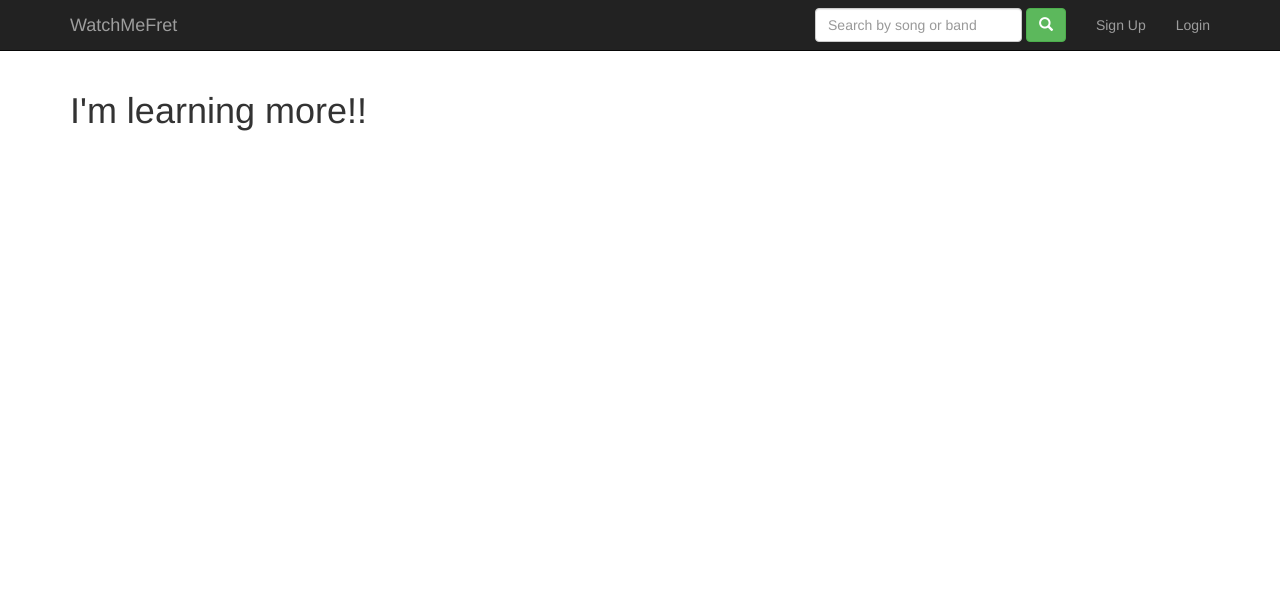
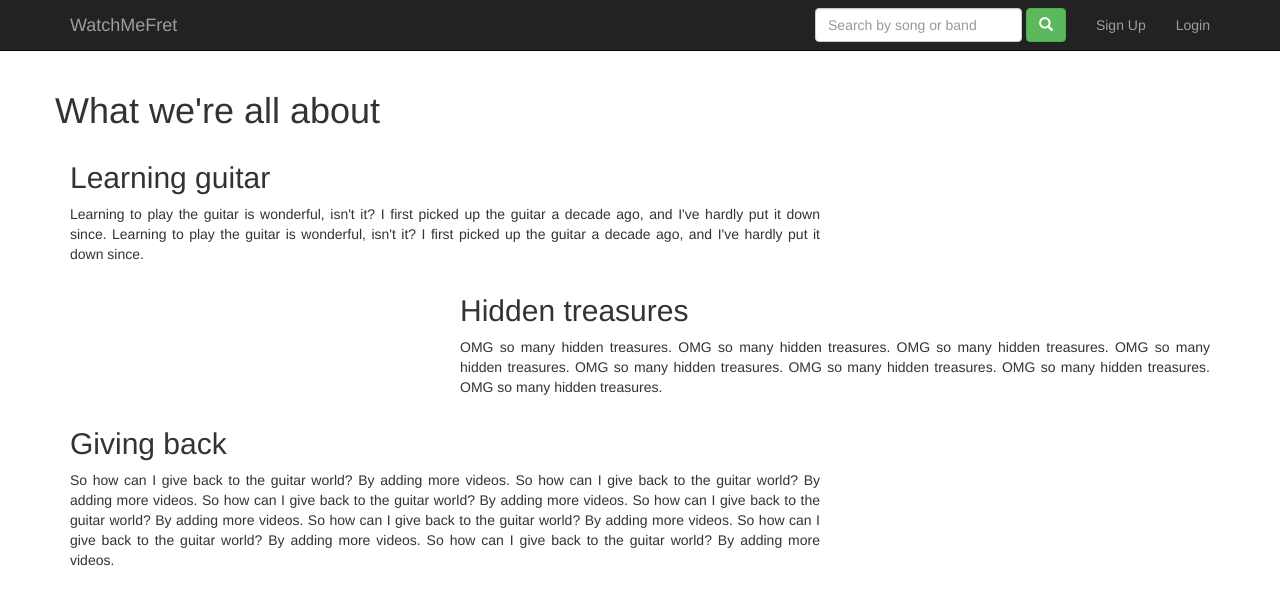
Before and after one commit to bharbron/fretaggregator, a Flask app: page /learnmore in a window 1280 px wide. Shown: the top 605 px of the page. Run offline with Flask 2, Linux system fonts and the light colour scheme; some libraries are stand-ins or nearby versions.

Commit message:
Added placeholder for the Learn More page, and added background image to jumbotron

```diff
--- a/fretaggregator/static/css/main.css
+++ b/fretaggregator/static/css/main.css
@@ -0,0 +1,18 @@
+.jumbotron {
+    position: relative;
+    background: #000 url("/static/images/jtbanner.jpg") center center;
+    width: 100%;
+    height: 100%;
+    background-size: cover;
+    overflow: hidden;
+}
+
+.jumbotron > h1 {
+    color: #eeeeee;
+    text-shadow: 1px 1px 1px #000;
+}
+
+.jumbotron > p {
+    color: #eeeeee;
+    text-shadow: 1px 1px 1px #000;
+}
--- a/fretaggregator/templates/learnmore.html
+++ b/fretaggregator/templates/learnmore.html
@@ -1,9 +1,29 @@
 {% extends "base.html" %}
 {% block content %}
 
-<row>
-    <h1>I'm learning more!!</h1>
-</row>
-
+<div class="row">
+    <h1>What we're all about</h1>
+</div>
+<div class="row">
+    <div class="col-md-8">
+        <h2>Learning guitar</h1>
+        <p class="text-justify">Learning to play the guitar is wonderful, isn't it? I first picked up the guitar a decade ago, and I've hardly put it down since. Learning to play the guitar is wonderful, isn't it? I first picked up the guitar a decade ago, and I've hardly put it down since.</p>
+    </div>
+    <div class="col-md-4"></div>
+</div>
+<div class="row">
+    <div class="col-md-4"></div>
+    <div class="col-md-8">
+        <h2>Hidden treasures</h1>
+        <p class="text-justify">OMG so many hidden treasures. OMG so many hidden treasures. OMG so many hidden treasures. OMG so many hidden treasures. OMG so many hidden treasures. OMG so many hidden treasures. OMG so many hidden treasures. OMG so many hidden treasures. </p>
+    </div>
+</div>
+<div class="row">
+    <div class="col-md-8">
+        <h2>Giving back</h1>
+        <p class="text-justify">So how can I give back to the guitar world? By adding more videos. So how can I give back to the guitar world? By adding more videos. So how can I give back to the guitar world? By adding more videos. So how can I give back to the guitar world? By adding more videos. So how can I give back to the guitar world? By adding more videos. So how can I give back to the guitar world? By adding more videos. So how can I give back to the guitar world? By adding more videos. </p>
+    </div>
+    <div class="col-md-4"></div>
+</div>
 
 {% endblock %}
```
Also changed, not shown: fretaggregator/static/images/jtbanner.jpg (added).
